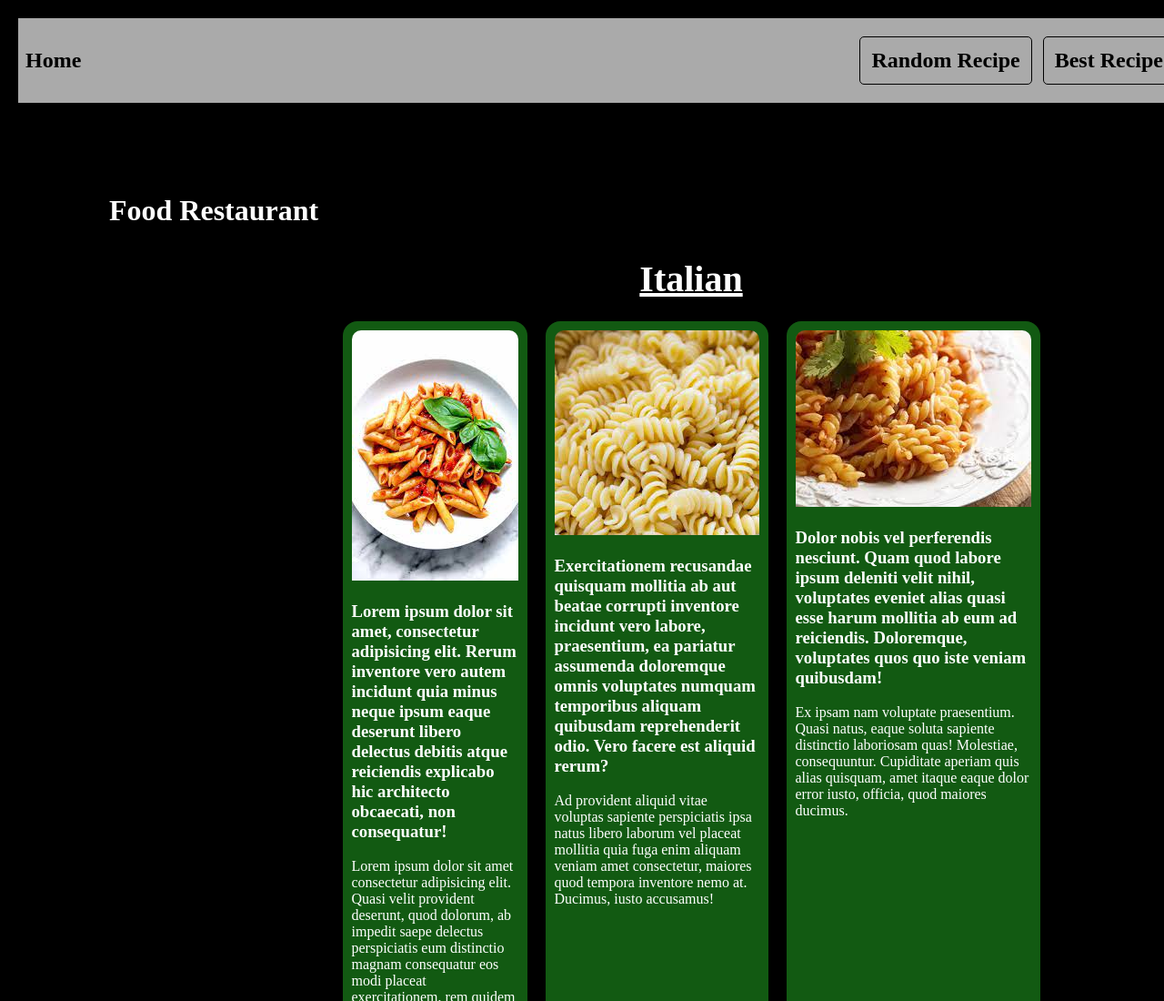
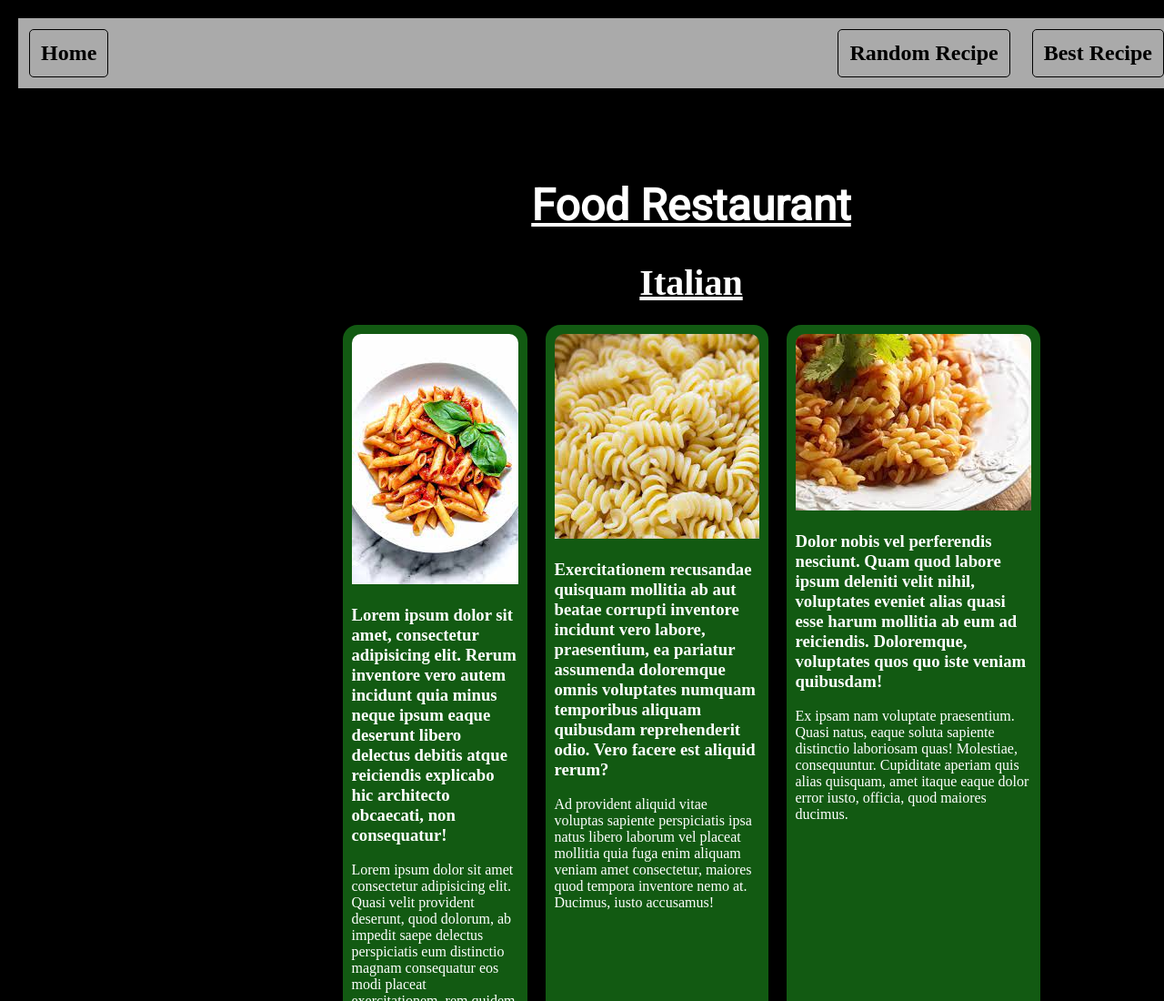
Before and after one commit to Ansh3112/Fronted-task-1, a website built with Parcel: page index.html in a window 1280 px wide. Shown: the top 1100 px of the page at 91% size. Built offline with nearby package versions, Linux system fonts and the light colour scheme.

Commit message:
changes in text

```diff
--- a/css/index.scss
+++ b/css/index.scss
@@ -1,4 +1,5 @@
-html{
+@import url('https://fonts.googleapis.com/css2?family=Roboto&display=swap');
+html {
   scroll-behavior: smooth !important;
 }
 body {
@@ -21,20 +22,13 @@ body {
     color: #000;
     justify-content: space-between;
 
-    #logo {
-      align-self: center;
-      font-size: 1em;
-      padding-left: 0.5em;
-      cursor: pointer;
-    }
-
-    #button {
+    #button,#logo {
       display: flex;
       align-self: center;
       padding-right: 0.5em;
 
       h2 {
-        margin-left: 0.5em;
+        margin: 0.5em;
         padding: 0.5em;
         border: 1px solid #000;
         border-radius: 5px;
@@ -53,7 +47,13 @@ body {
 #body {
   width: 100%;
 
-    section h1{
+  #site-name {
+    font-size: 3em;
+    text-align: center;
+    text-decoration: underline;
+    font-family: 'Roboto', sans-serif;
+  }
+  section h1 {
     position: relative;
     font-size: 2.5rem;
     text-align: center;
```
Lines whose indentation alone changed are shown as unchanged.
